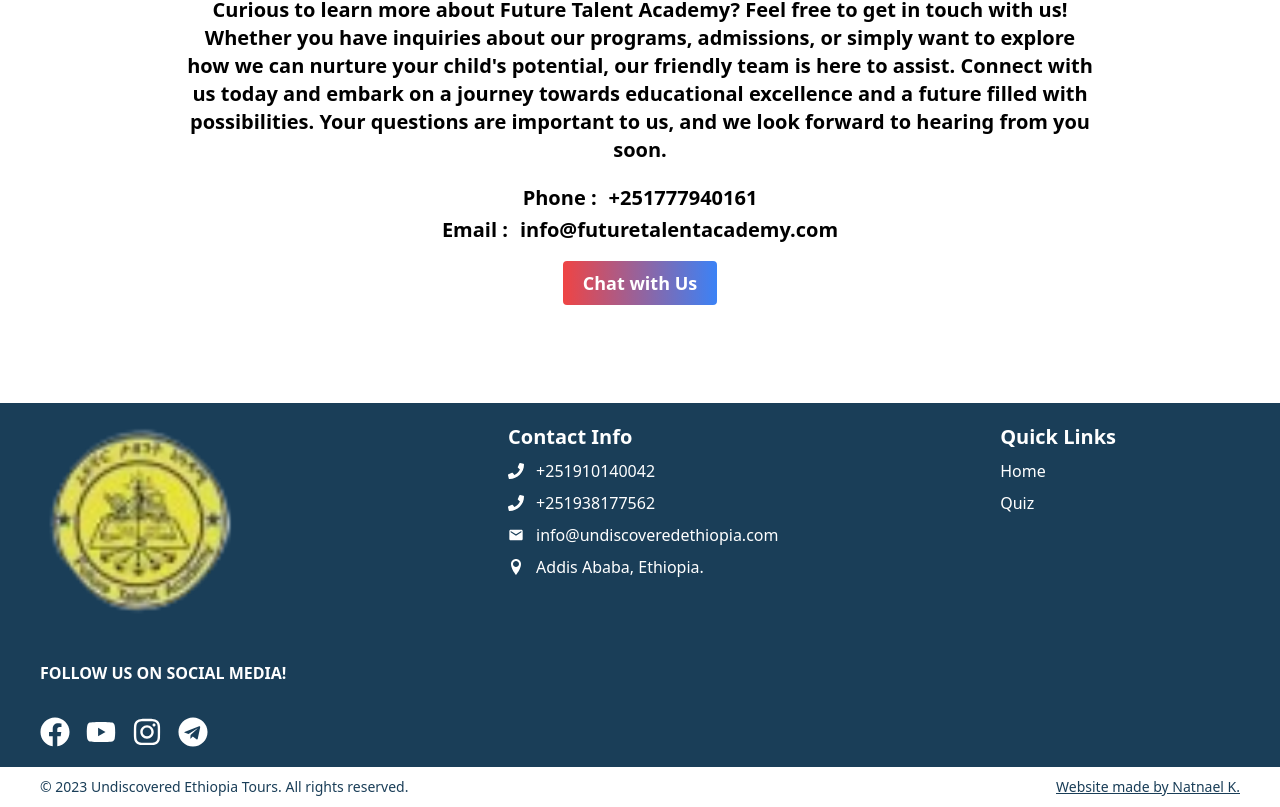
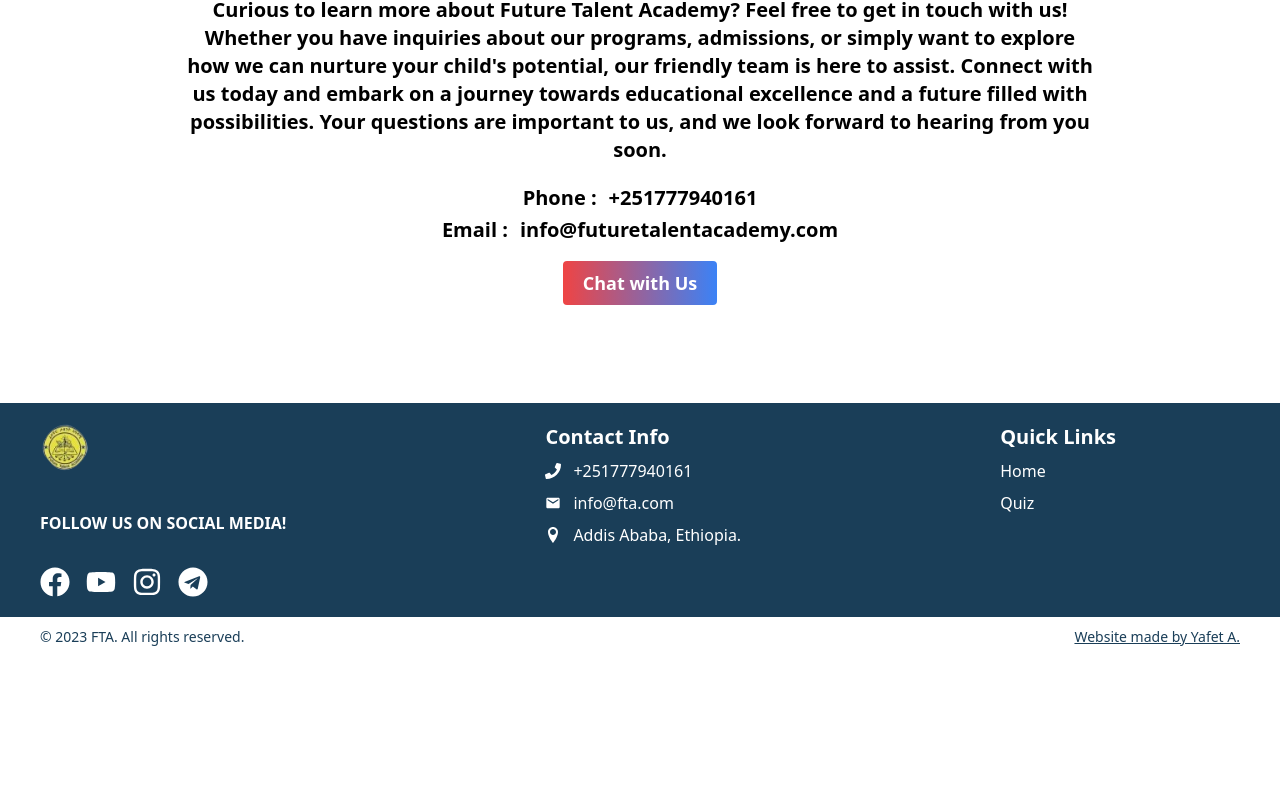
Before and after one commit to yafet-123/fta_school, a Next.js app: page / in a window 1280 px wide. Shown: the part 1608-2415 px from the top of the page. After the commit the page ends 2265 px from the top, so only its background shows below. Built offline with nearby package versions, Linux system fonts and the light colour scheme.

Commit message:
added testimonals

```diff
--- a/components/common/Footer.tsx
+++ b/components/common/Footer.tsx
@@ -53,8 +53,8 @@
                 src={logo}
                 className=""
                 alt="Logo"
-                width={200}
-                height={200}
+                width={50}
+                height={50}
               />
             </Link>
           </div>
@@ -79,19 +79,10 @@
           <Link
             target="_blank"
             className="flex flex-row items-center gap-2 hover:text-gray-300"
-            href={`tel:${+251910140042}`}
+            href={`tel:${+251777940161}`}
           >
             <span className="flex items-center">
-              <FaPhone /> <p className="ml-2 md:ml-3 cursor-pointer">+251910140042</p>
-            </span>
-          </Link>
-          <Link
-            target="_blank"
-            className="flex flex-row items-center gap-2 hover:text-gray-300"
-            href={`tel:${+251938177562}`}
-          >
-            <span className="flex items-center">
-              <FaPhone /> <p className="ml-2 md:ml-3 cursor-pointer">+251938177562</p>
+              <FaPhone /> <p className="ml-2 md:ml-3 cursor-pointer">+251777940161</p>
             </span>
           </Link>
           <div>
@@ -101,7 +92,7 @@
               href="mailto:info@undiscoveredethiopia.com"
             >
               <span className="flex items-center">
-                <MdEmail /> <p className="ml-2 md:ml-3 cursor-pointer">info@undiscoveredethiopia.com</p>
+                <MdEmail /> <p className="ml-2 md:ml-3 cursor-pointer">info@fta.com</p>
               </span>
             </Link>
           </div>
@@ -139,7 +130,7 @@
       </div>
       <div className="flex flex-col md:flex-row justify-between items-center md:h-10  px-5 md:px-10 bg-white py-2">
         <p className="text-sm md:text-md text-[#1A3E58] md:block text-center md:text-left mb-5 md:mb-0 ">
-          &copy; 2023 Undiscovered Ethiopia Tours. All rights reserved.
+          &copy; 2023 FTA. All rights reserved.
         </p>
 
         <div className="text-sm md:text-md text-[#1A3E58] font-medium">
@@ -148,7 +139,7 @@
             className="flex flex-row items-center gap-2 hover:text-gray-300 "
             href="mailto:meetnatnaelkebede@gmail.com"
           >
-            <p className="underline cursor-pointer">Website made by Natnael K. </p>
+            <p className="underline cursor-pointer">Website made by Yafet A. </p>
           </Link>
         </div>
       </div>
```
